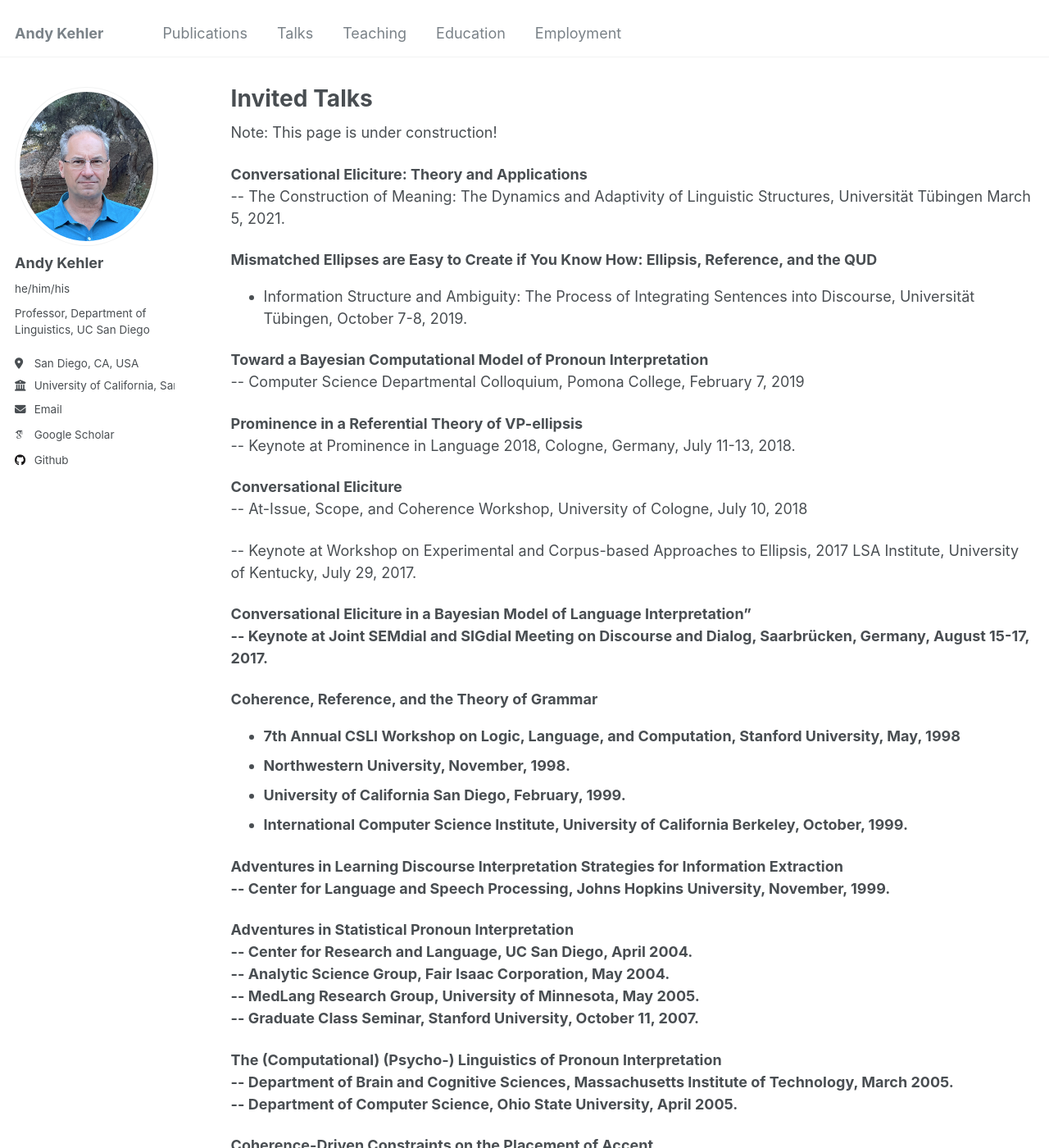
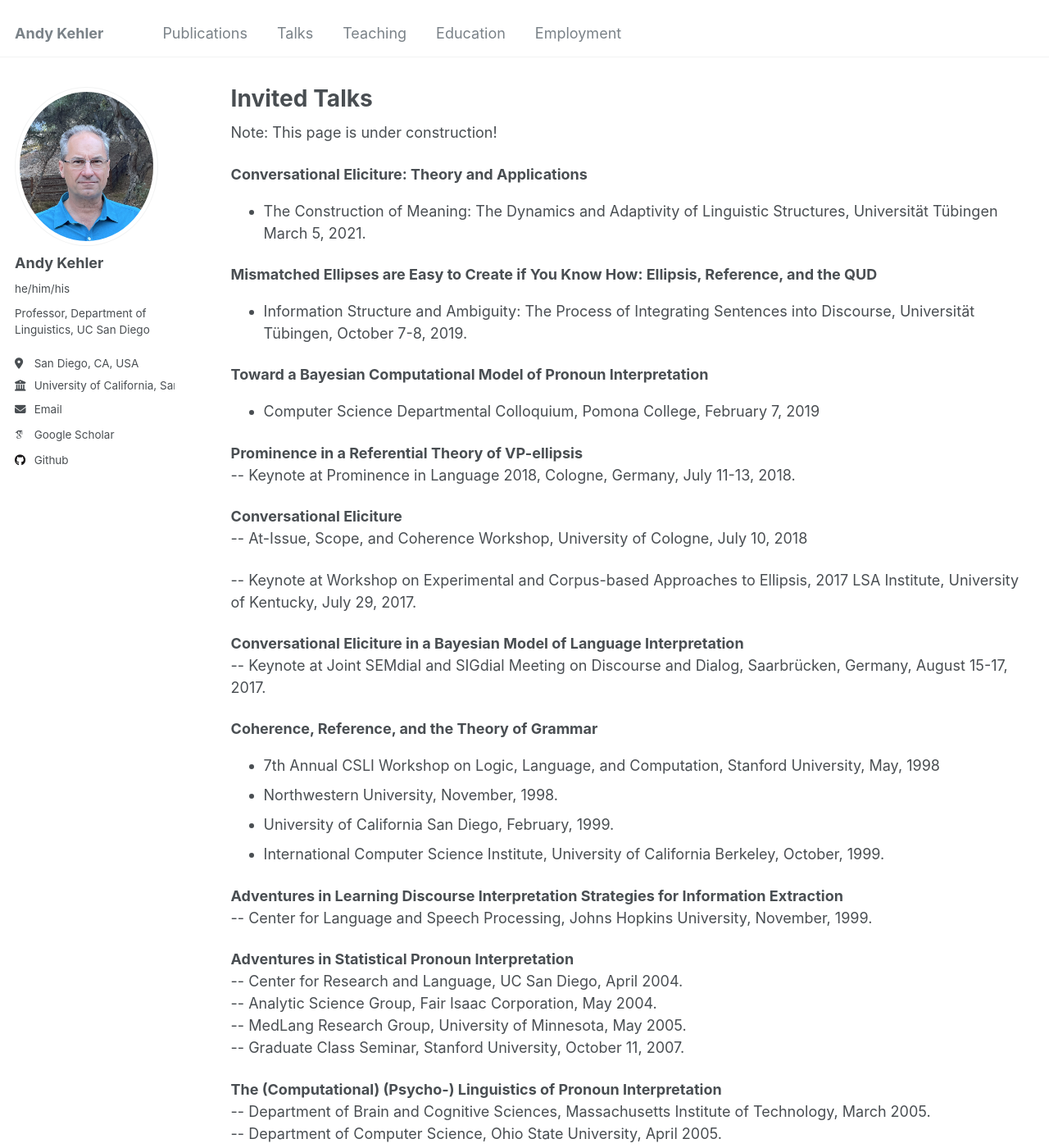
Before and after one commit to akehler/akehler.github.io, a Jekyll site: the page built from _pages/talks.html, in a window 1280 px wide and 1400 px high. Shown: the whole window at 82% size. Built offline with Jekyll 4.4.1, drawn with Linux system fonts in a browser that asks for light colours; some web fonts are replaced; some of the changed text lies outside the part shown.

Commit message:
Update talks.html

```diff
--- a/_pages/talks.html
+++ b/_pages/talks.html
@@ -9,8 +9,11 @@ Note: This page is under construction!
 <p></p>
 <strong>Conversational Eliciture: Theory and Applications</strong>
 <br>
-        -- The Construction of Meaning: The Dynamics and Adaptivity of Linguistic Structures, Universität Tübingen
-        March 5, 2021.
+<ul>
+        <li>
+        The Construction of Meaning: The Dynamics and Adaptivity of Linguistic Structures, Universität Tübingen
+        March 5, 2021. </li>
+</ul>
 
 <p></p>
 
@@ -23,8 +26,8 @@ Note: This page is under construction!
 
 <strong>Toward a Bayesian Computational Model of Pronoun Interpretation</strong>
 <br>
-
--- Computer Science Departmental Colloquium, Pomona College, February 7, 2019
+<ul><li>Computer Science Departmental Colloquium, Pomona College, February 7, 2019</li>
+</ul>
 <p></p>
 
 <strong>Prominence in a Referential Theory of VP-ellipsis</strong>
@@ -43,7 +46,7 @@ Note: This page is under construction!
 <p></p>
 -- Keynote at Workshop on Experimental and Corpus-based Approaches to Ellipsis, 2017 LSA Institute, University of Kentucky, July 29, 2017.
 <p></p>
-<strong>Conversational Eliciture in a Bayesian Model of Language Interpretation”
+<strong>Conversational Eliciture in a Bayesian Model of Language Interpretation</strong>
 <br>
 
 -- Keynote at Joint SEMdial and SIGdial Meeting on Discourse and Dialog, Saarbrücken, Germany, August 15-17, 2017.
```
